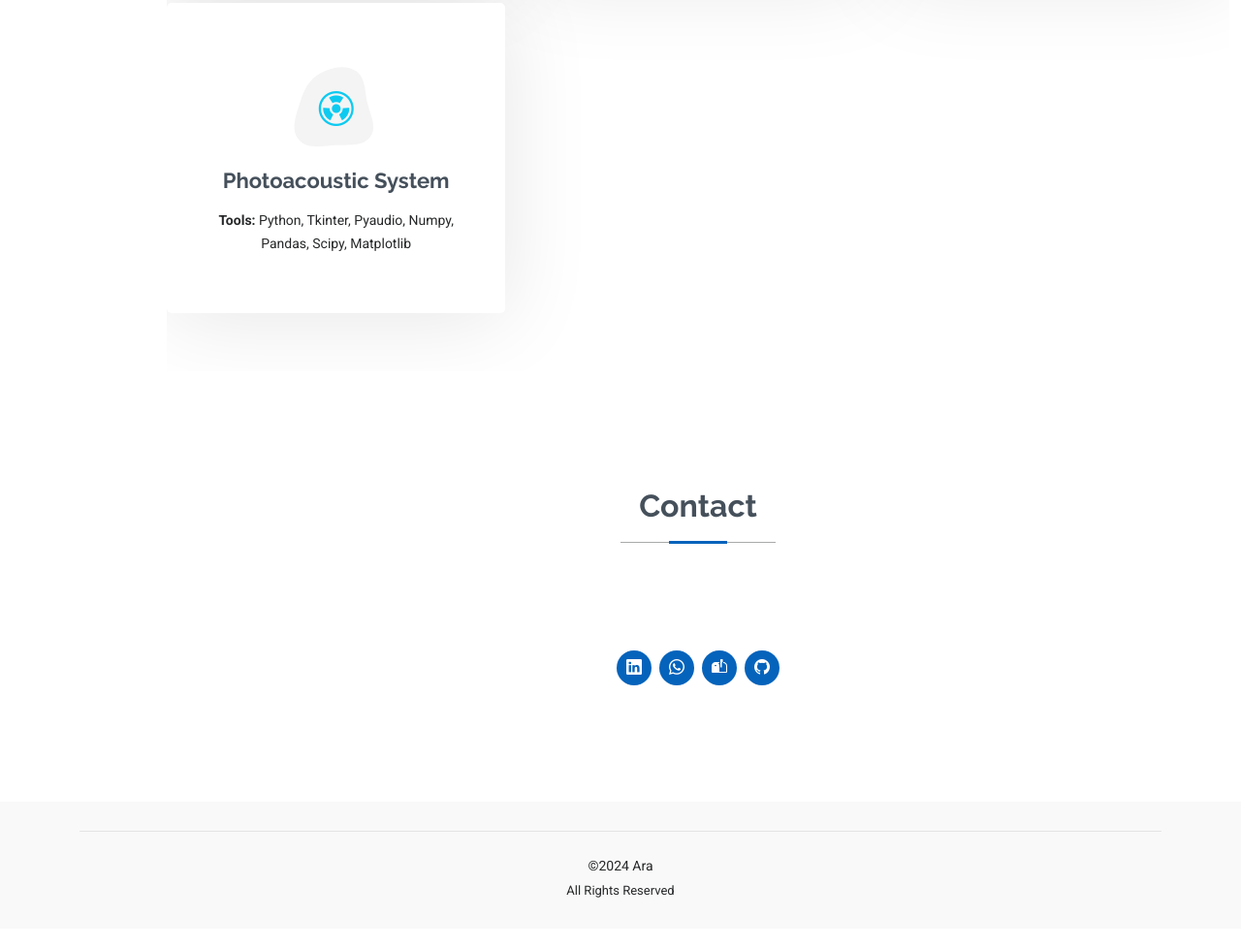
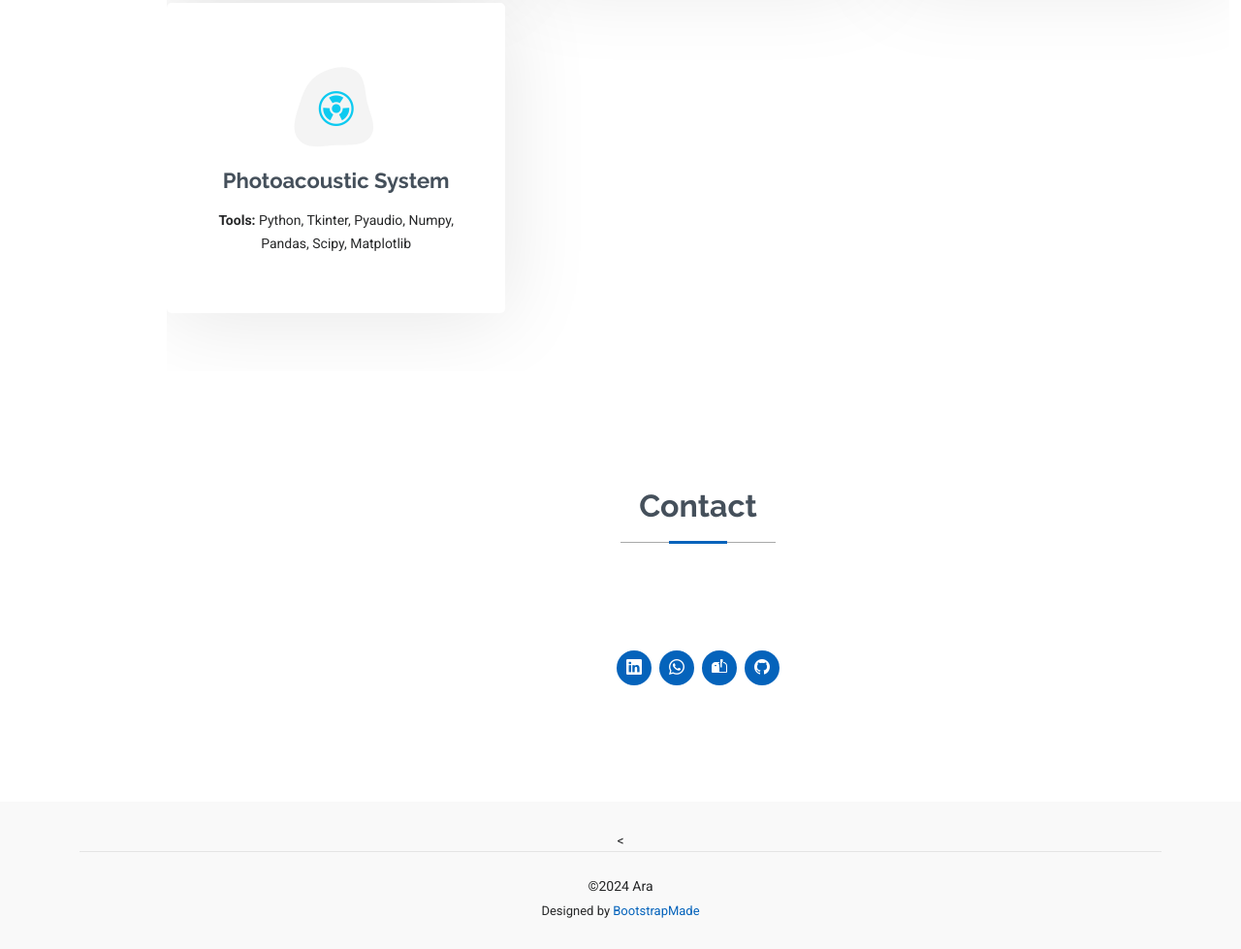
Before and after one commit to ImtiyasAzzahra/test, a plain HTML site: page docs/index.html in a window 1280 px wide. Shown: the part 3061-4040 px from the top of the page at 97% size. Before the commit the page ends 4019 px from the top, so only its background shows below. Drawn offline with Linux system fonts and the light colour scheme.

Commit message:
Update index.html

```diff
--- a/docs/index.html
+++ b/docs/index.html
@@ -285,7 +285,7 @@
 
   <footer id="footer" class="footer position-relative light-background">
 
-    <div class="container">
+    <<div class="container">
         <div class="copyright">
           <span>©2024 Ara</span>
         </div>
@@ -294,9 +294,9 @@
           <!-- You can delete the links only if you've purchased the pro version. -->
           <!-- Licensing information: https://bootstrapmade.com/license/ -->
           <!-- Purchase the pro version with working PHP/AJAX contact form: [buy-url] -->
-          All Rights Reserved
+          Designed by <a href="https://bootstrapmade.com/">BootstrapMade</a>
         </div>
-    </div>
+      </div>
 
   </footer>
 
```
